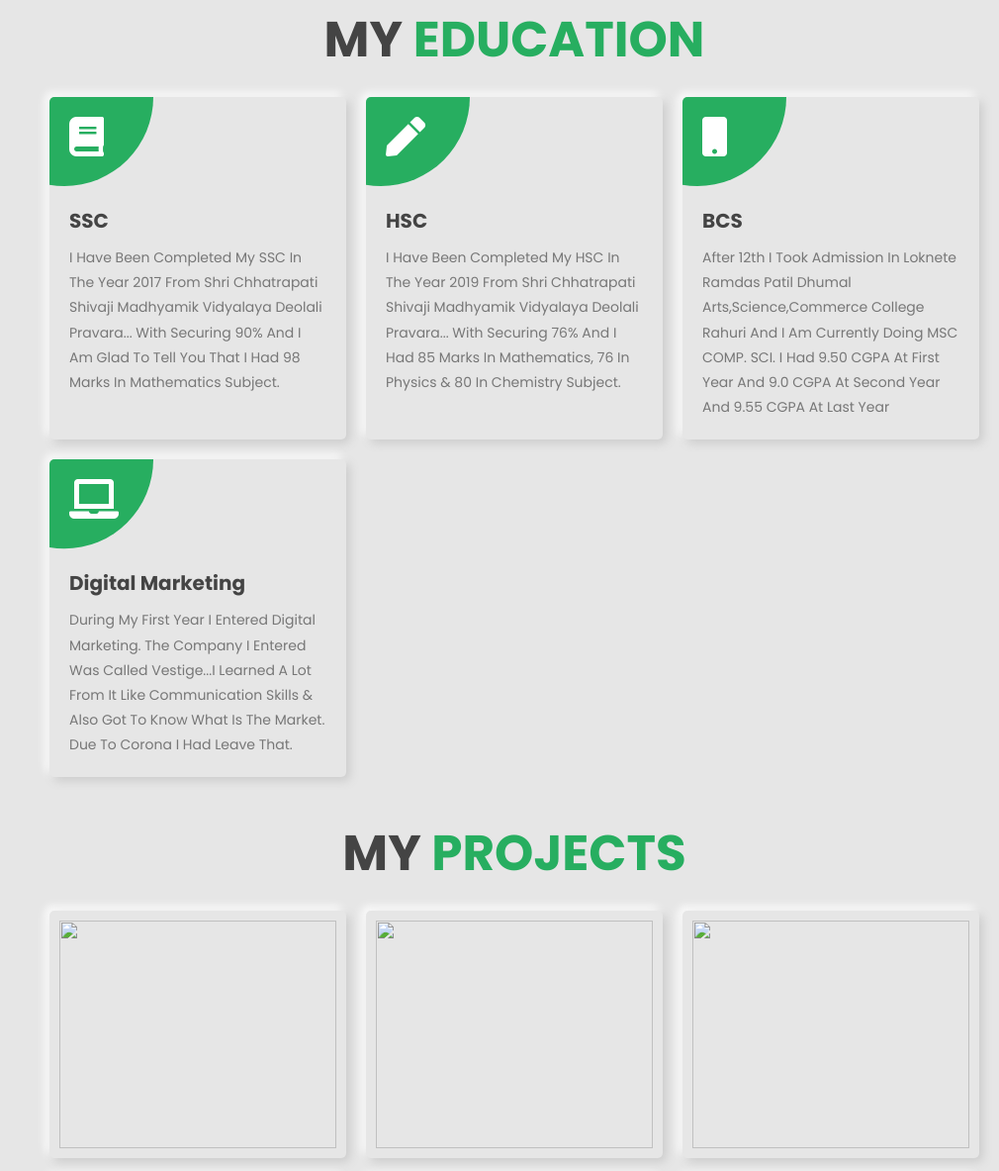
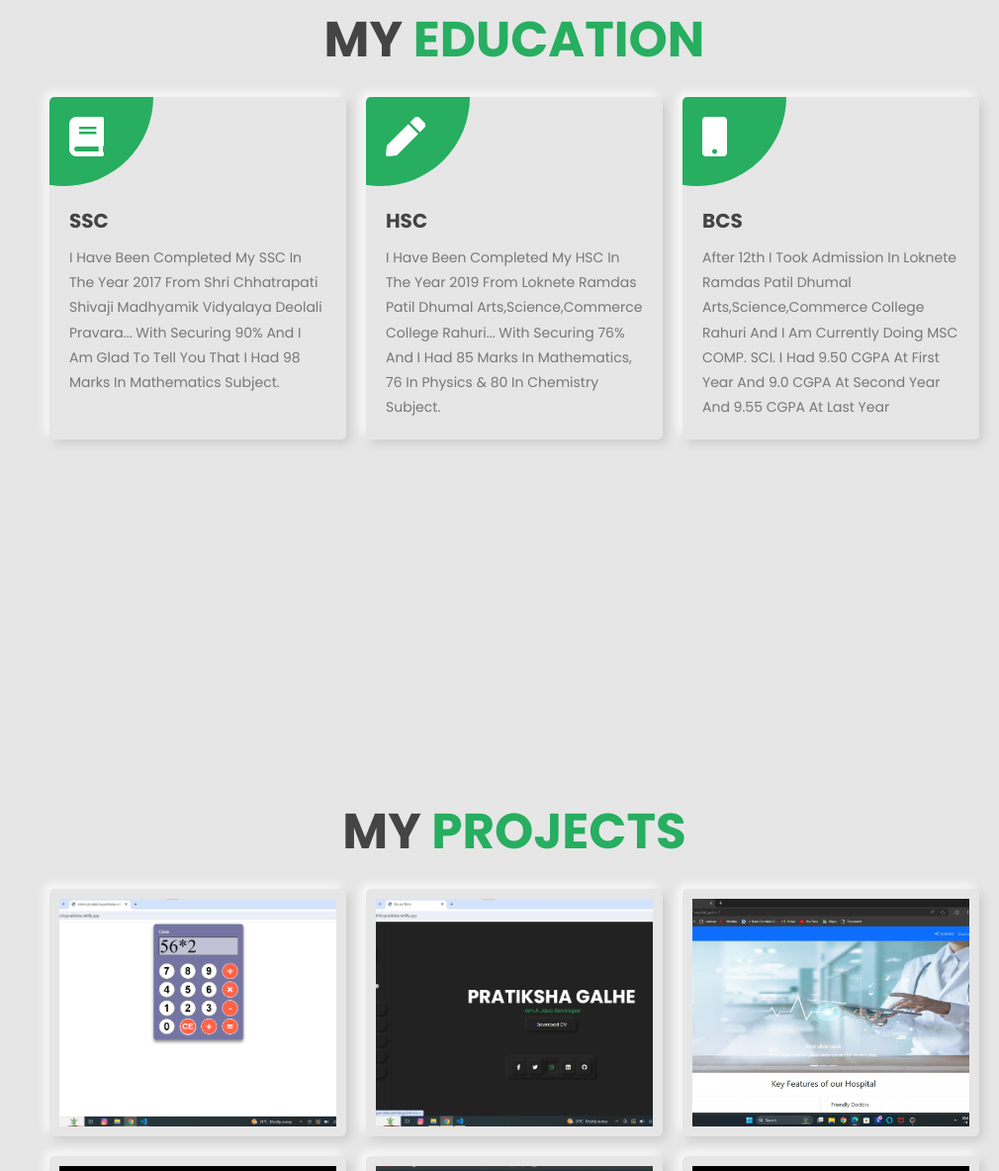
Before and after one commit to anikettikkal/internPortfolio, a plain HTML site: page index.html in a window 1280 px wide. Shown: the part 1617-2800 px from the top of the page at 99% size, without its empty margins (270-1280 px from the left). Drawn offline with Linux system fonts and the light colour scheme; files that its build step writes are made by us from their sources; a script that the page names is missing; files whose address does not match are found by name.

Commit message:
portfolio completed

```diff
--- a/index.html
+++ b/index.html
@@ -24,7 +24,7 @@
     <header class="header">
 
         <div class="user">
-            <img src="./images/pratiksha-galhe.jpg" alt="">
+            <img src="https://media.licdn.com/dms/image/D5635AQFJqtskQTEGHA/profile-framedphoto-shrink_400_400/0/1717260586722?e=1718211600&v=beta&t=C51mV-8h1HzKMgRw4vhu-lGlCBZEAnXAUS2hqCjdYFc" alt="">
             <h3>pratiksha galhe</h3>
             <p>Java developer</p>
         </div>
@@ -155,8 +155,8 @@
             <div class="box">
                 <i class="fas fa-pen"></i>
                 <h3>hSC</h3>
-                <p>i have been completed my hSC in the year 2019 from Shri chhatrapati shivaji madhyamik vidyalaya
-                    deolali pravara... with securing 76% and i had 85 marks in Mathematics, 76 in physics & 80 in
+                <p>i have been completed my hSC in the year 2019 from Loknete ramdas patil dhumal arts,science,commerce college rahuri...
+                 with securing 76% and i had 85 marks in Mathematics, 76 in physics & 80 in
                     chemistry subject.</p>
             </div>
 
@@ -165,14 +165,6 @@
                 <h3>BCS</h3>
                 <p>after 12th i took admission in Loknete ramdas patil dhumal arts,science,commerce college rahuri and i am currently doing
                     MSC COMP. SCI. i had 9.50 CGPA at first year and 9.0 CGPA at second year and 9.55 CGPA at last year</p>
-            </div>
-
-            <div class="box">
-                <i class="fas fa-laptop"></i>
-                <h3>digital marketing</h3>
-                <p>during my first year i entered digital marketing. the company i entered was called vestige...i
-                    learned a lot from it like communication skills & also got to know what is the market. due to corona
-                    i had leave that.</p>
             </div>
 
 
@@ -192,42 +184,42 @@
         <div class="box-container">
 
             <div class="box">
-                <img src="images/calculator-image.png" alt="">
+                <img src="images/ss-calculator-pratiksha.png" alt="">
                 <div class="content">
                     <h3>project 01</h3>
                 </div>
             </div>
 
             <div class="box">
-                <img src="images/emojikit-image.png" alt="">
+                <img src="images/ss-portfolio-pratiksha.png" alt="">
                 <div class="content">
                     <h3>project 02</h3>
                 </div>
             </div>
 
             <div class="box">
-                <img src="images/productcard-image.png" alt="">
+                <img src="images/WhatsApp Image 2024-06-05 at 21.56.57_5b217ac8.jpg" alt="">
                 <div class="content">
                     <h3>project 03</h3>
                 </div>
             </div>
 
             <div class="box">
-                <img src="images/project-bucket-image.png" alt="">
+                <img src="images/WhatsApp Image 2024-06-05 at 21.56.58_0be636ea.jpg" alt="">
                 <div class="content">
                     <h3>project 04</h3>
                 </div>
             </div>
 
             <div class="box">
-                <img src="images/season-image.png" alt="">
+                <img src="images/WhatsApp Image 2024-06-05 at 21.56.58_d6a4e031.jpg" alt="">
                 <div class="content">
                     <h3>project 05</h3>
                 </div>
             </div>
 
             <div class="box">
-                <img src="images/weatherapp-image.png" alt="">
+                <img src="images/WhatsApp Image 2024-06-05 at 21.56.59_efa91a16.jpg" alt="">
                 <div class="content">
                     <h3>project 06</h3>
                 </div>
```
Also changed, not shown: images/WhatsApp Image 2024-06-05 at 21.56.57_5b217ac8.jpg (added), images/WhatsApp Image 2024-06-05 at 21.56.58_0be636ea.jpg (added), images/WhatsApp Image 2024-06-05 at 21.56.58_d6a4e031.jpg (added), images/WhatsApp Image 2024-06-05 at 21.56.59_efa91a16.jpg (added), images/ss-calculator-pratiksha.png (added), images/ss-portfolio-pratiksha.png (added), 1 other file.
